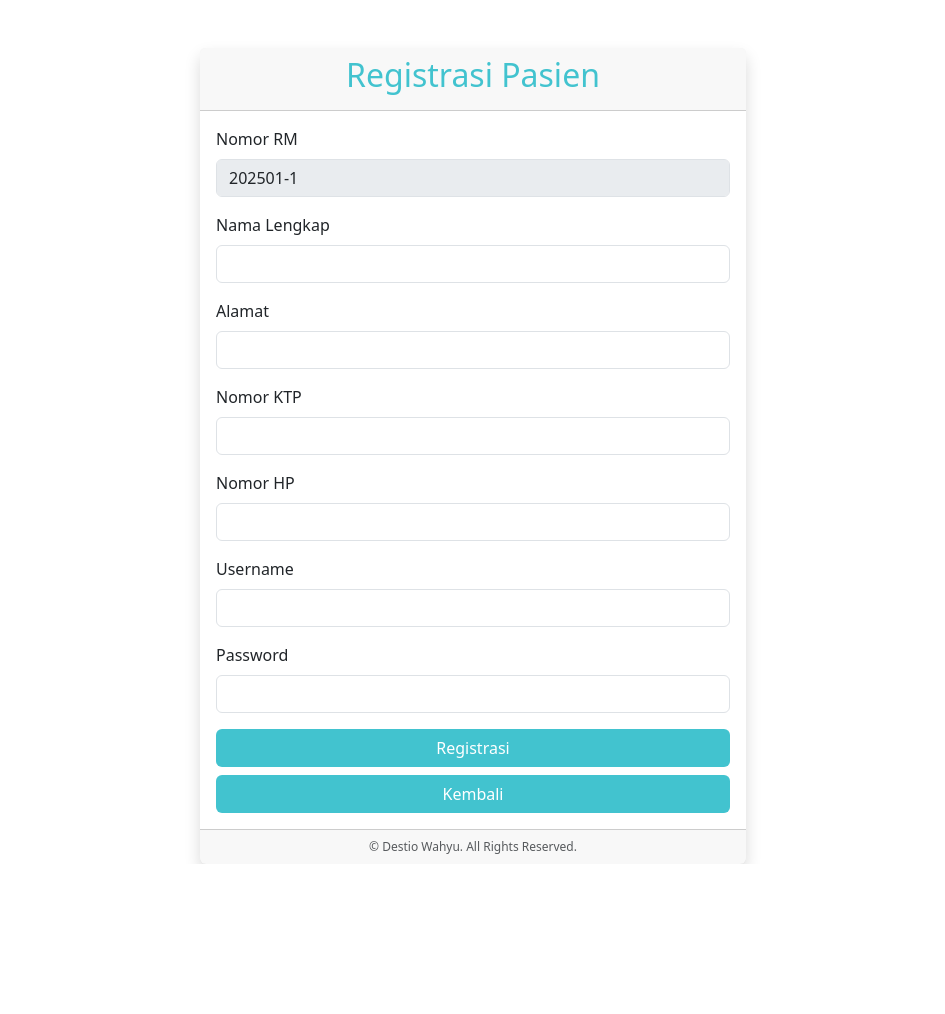
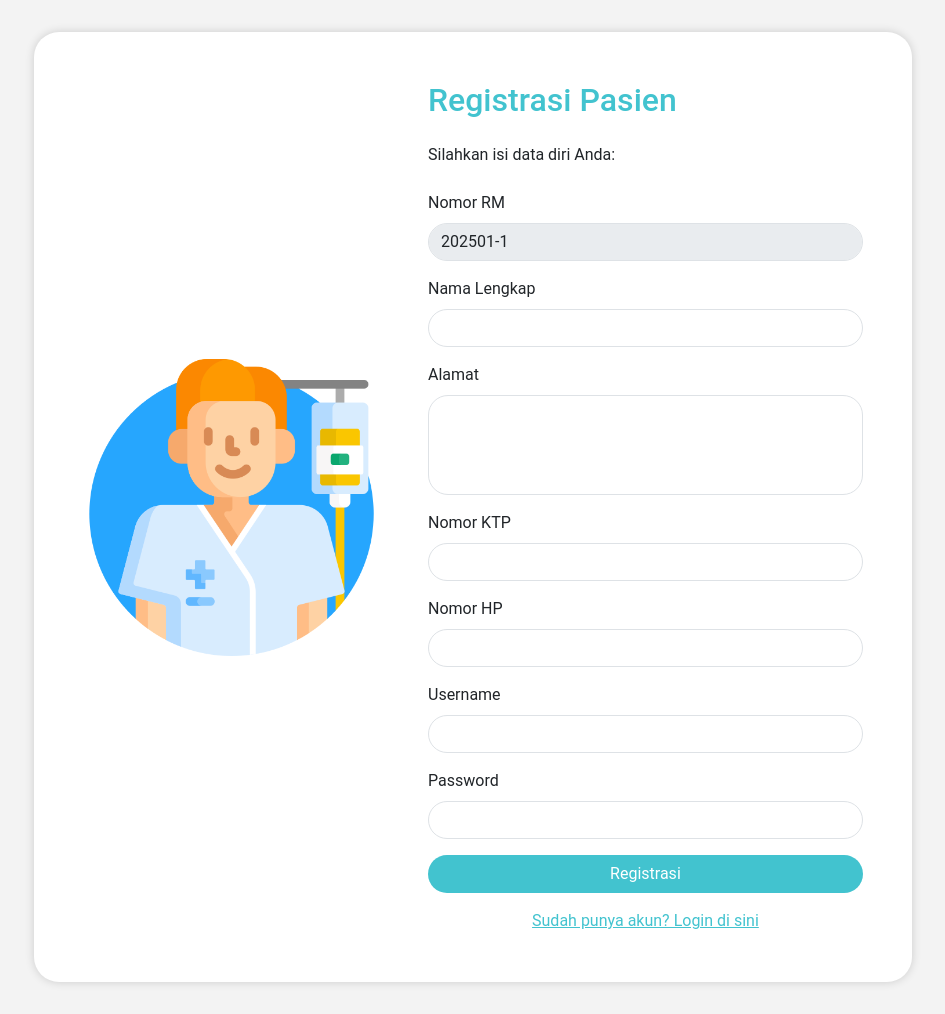
Before and after one commit to destiowahyu/poliklinik-destio, a PHP site: page /registrasi_pasien.php in a window 1280 px wide. Shown: the whole page, without its empty margins (167-1112 px from the left). Before the commit the page ends 864 px from the top, so only its background shows below. Run offline with PHP 8.4, Linux system fonts and the light colour scheme; data comes from the database, SQL or seed files in the repository.

Commit message:
update register pasien

```diff
--- a/assets/css/loginregisterpasien/styles.css
+++ b/assets/css/loginregisterpasien/styles.css
@@ -1,6 +1,6 @@
 body {
     font-family: "Roboto", sans-serif;
-    background-color: #f7f7f7;
+    background-color: #f3f3f3;
 }
 
 .bg-yellow {
@@ -80,5 +80,5 @@ body {
 }
 
 .form-control {
-    border-radius: 20vh;
+    border-radius: 20px;
 }
--- a/registrasi_pasien.php
+++ b/registrasi_pasien.php
@@ -1,4 +1,5 @@
 <?php
+session_start();
 include 'includes/db.php';
 
 function generateNoRM($conn) {
@@ -10,10 +11,9 @@ function generateNoRM($conn) {
     $stmt->execute();
     $result = $stmt->get_result();
     $row = $result->fetch_assoc();
-    $newNumber = $row['total'] + 1; // Hapus str_pad, langsung gunakan angka
+    $newNumber = $row['total'] + 1;
     return $yearMonth . '-' . $newNumber;
 }
-
 
 $success = false;
 $error = null;
@@ -27,6 +27,27 @@ if ($_SERVER['REQUEST_METHOD'] === 'POST') {
     $password = md5($_POST['password']);
     $no_rm = generateNoRM($conn);
 
+    // First check KTP
+    $check_ktp_query = "SELECT * FROM pasien WHERE no_ktp = ?";
+    $check_ktp_stmt = $conn->prepare($check_ktp_query);
+    $check_ktp_stmt->bind_param("s", $no_ktp);
+    $check_ktp_stmt->execute();
+    $check_ktp_result = $check_ktp_stmt->get_result();
+
+    if ($check_ktp_result->num_rows > 0) {
+        $error = "Nomor KTP sudah terdaftar.";
+    } else {
+        // Then check username if KTP is unique
+        $check_username_query = "SELECT * FROM pasien WHERE username = ?";
+        $check_username_stmt = $conn->prepare($check_username_query);
+        $check_username_stmt->bind_param("s", $username);
+        $check_username_stmt->execute();
+        $check_username_result = $check_username_stmt->get_result();
+
+        if ($check_username_result->num_rows > 0) {
+            $error = "Username sudah terdaftar.";
+        } else {
+            // If both KTP and username are unique, proceed with registration
             $query = "INSERT INTO pasien (nama, alamat, no_ktp, no_hp, no_rm, username, password) VALUES (?, ?, ?, ?, ?, ?, ?)";
             $stmt = $conn->prepare($query);
             $stmt->bind_param("sssssss", $nama, $alamat, $no_ktp, $no_hp, $no_rm, $username, $password);
@@ -37,6 +58,8 @@ if ($_SERVER['REQUEST_METHOD'] === 'POST') {
                 $error = "Terjadi kesalahan saat registrasi.";
             }
         }
+    }
+}
 ?>
 
 <!DOCTYPE html>
@@ -44,47 +67,54 @@ if ($_SERVER['REQUEST_METHOD'] === 'POST') {
 <head>
     <meta charset="UTF-8">
     <meta name="viewport" content="width=device-width, initial-scale=1.0">
-    <link rel="stylesheet" href="https://cdn.jsdelivr.net/npm/bootstrap@5.3.0/dist/css/bootstrap.min.css">
-    <link rel="icon" type="image/png" href="assets/images/patient-icon.png">
+    <title>Registrasi Pasien</title>
+    <link href="https://cdn.jsdelivr.net/npm/bootstrap@5.3.2/dist/css/bootstrap.min.css" rel="stylesheet">
+    <link rel="stylesheet" href="assets/css/loginregisterpasien/styles.css">
+    <link rel="icon" type="image/png" href="assets/images/pasien.png">
     <style>
-        body {
-            background-color:rgb(255, 255, 255);
+        .min-vh-100 {
+            min-height: 100vh !important;
+            padding: 2rem 0;
         }
-        .text-green {
-            color: #42c3cf;
+
+        .form-container {
+            width: 77%;
+            margin: auto;
         }
-        .btn-green {
-            background-color: #42c3cf;
-            color: white;
+
+        @media (max-height: 800px) {
+            .min-vh-100 {
+                height: auto !important;
+                min-height: auto !important;
             }
-        .btn-green:hover {
-            background-color: #208b8a;
-            color: #fff;
         }
-        .modal-header-success {
-            background-color: #208b8a;
-            color: white;
+        .modal-dialog-centered {
+            display: flex;
+            align-items: center;
+            min-height: calc(100% - 1rem);
         }
-        .modal-header-danger {
-            background-color: #208b8a;
-            color: white;
+        .modal-content {
+            border: none;
+            border-radius: 8px;
         }
     </style>
-    <title>Registrasi Pasien</title>
 </head>
 <body>
-<div class="container mt-5">
-    <div class="row justify-content-center">
-        <div class="col-lg-6 col-md-8 col-sm-12">
-            <div class="card shadow border-0">
-                <div class="card-header bg-yellow text-center">
-                    <h2 class="text-green">Registrasi Pasien</h2>
+    <div class="container d-flex justify-content-center align-items-center min-vh-100">
+        <div class="row form-container">
+            <div class="col-md-5 d-flex flex-column justify-content-center align-items-center p-4">
+                <img src="assets/images/pasien.png" alt="Logo" style="width: 100%;">
             </div>
-                <div class="card-body">
+            <div class="col-md-7 p-4">
+                <h2 class="mb-4 text-green">Registrasi Pasien</h2>
+                <p class="mb-4">Silahkan isi data diri Anda:</p>
+                <?php if (isset($error)): ?>
+                    <div class="alert alert-danger"><?php echo $error; ?></div>
+                <?php endif; ?>
                 <form method="POST">
                     <div class="mb-3">
                         <label for="no_rm" class="form-label">Nomor RM</label>
-                            <input type="text" id="no_rm" class="form-control readonly-input" value="<?php echo generateNoRM($conn); ?>" disabled>
+                        <input type="text" id="no_rm" class="form-control" value="<?php echo generateNoRM($conn); ?>" disabled>
                     </div>
                     <div class="mb-3">
                         <label for="nama" class="form-label">Nama Lengkap</label>
@@ -92,7 +122,7 @@ if ($_SERVER['REQUEST_METHOD'] === 'POST') {
                     </div>
                     <div class="mb-3">
                         <label for="alamat" class="form-label">Alamat</label>
-                            <input type="text" name="alamat" id="alamat" class="form-control" required>
+                        <textarea name="alamat" id="alamat" style="resize: none; height:100px;" class="form-control"required></textarea>
                     </div>
                     <div class="mb-3">
                         <label for="no_ktp" class="form-label">Nomor KTP</label>
@@ -111,60 +141,38 @@ if ($_SERVER['REQUEST_METHOD'] === 'POST') {
                         <input type="password" name="password" id="password" class="form-control" required>
                     </div>
                     <button type="submit" class="btn btn-green w-100">Registrasi</button>
-                        <a href="login_pasien.php" class="btn btn-green w-100 mt-2">Kembali</a>
                 </form>
-                </div>
-                <div class="card-footer text-center text-muted" style="font-size: 12px;">
-                    &copy; Destio Wahyu. All Rights Reserved.
-                </div>
+                <div class="text-center mt-3">
+                    <a href="login_pasien.php" class="registerpasien">Sudah punya akun? Login di sini</a>
                 </div>
             </div>
         </div>
     </div>
 
     <!-- Success Modal -->
-<div class="modal" id="successModal" tabindex="-1">
-    <div class="modal-dialog">
+    <div class="modal fade" id="successModal" tabindex="-1" aria-hidden="true">
+        <div class="modal-dialog modal-dialog-centered">
             <div class="modal-content">
-            <div class="modal-header modal-header-success">
-                <h5 class="modal-title">Registrasi Berhasil</h5>
+                <div class="modal-body text-center p-4">
+                    <div class="mb-3">
+                        <svg width="100" height="100" viewBox="0 0 100 100">
+                            <circle cx="50" cy="50" r="48" fill="none" stroke="#4CAF50" stroke-width="4"/>
+                            <path d="M30 50 L45 65 L70 35" fill="none" stroke="#4CAF50" stroke-width="4"/>
+                        </svg>
                     </div>
-            <div class="modal-body">
-                <p>Akun Anda telah berhasil dibuat.</p>
-            </div>
-            <div class="modal-footer">
-                <button type="button" class="btn btn-success" onclick="redirectToLogin()">OK</button>
+                    <h4 class="mb-3">Regristrasi Pasien Berhasil!</h4>
+                    <button type="button" class="btn btn-success px-4" onclick="redirectToLogin()">OK</button>
                 </div>
             </div>
         </div>
     </div>
 
-<!-- Error Modal -->
-<div class="modal" id="errorModal" tabindex="-1">
-    <div class="modal-dialog">
-        <div class="modal-content">
-            <div class="modal-header modal-header-danger">
-                <h5 class="modal-title">Registrasi Gagal</h5>
-            </div>
-            <div class="modal-body">
-                <p><?php echo $error; ?></p>
-            </div>
-            <div class="modal-footer">
-                <button type="button" class="btn btn-danger" data-bs-dismiss="modal">OK</button>
-            </div>
-        </div>
-    </div>
-</div>
-
-<script src="https://cdn.jsdelivr.net/npm/bootstrap@5.3.0/dist/js/bootstrap.bundle.min.js"></script>
+    <script src="https://cdn.jsdelivr.net/npm/bootstrap@5.3.2/dist/js/bootstrap.bundle.min.js"></script>
     <script>
         document.addEventListener("DOMContentLoaded", function() {
             <?php if ($success): ?>
             var successModal = new bootstrap.Modal(document.getElementById('successModal'));
             successModal.show();
-        <?php elseif ($error): ?>
-        var errorModal = new bootstrap.Modal(document.getElementById('errorModal'));
-        errorModal.show();
             <?php endif; ?>
         });
 
```
Lines whose indentation alone changed are shown as unchanged.
